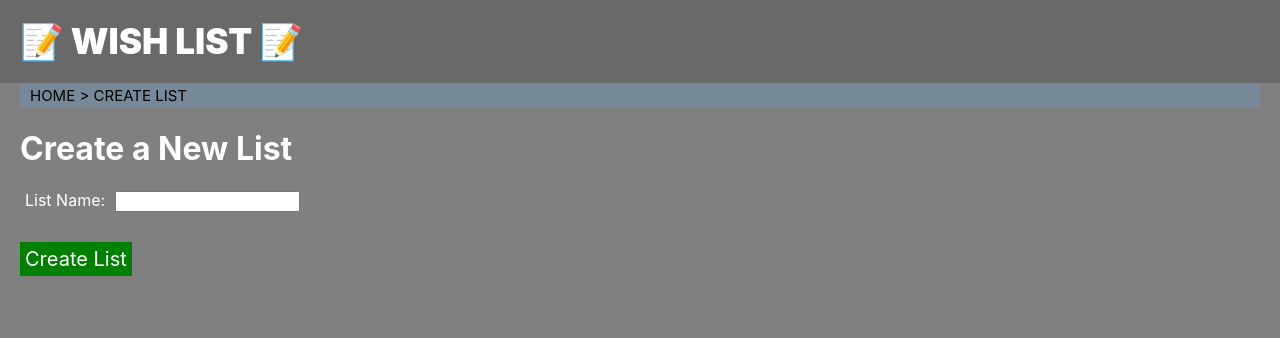
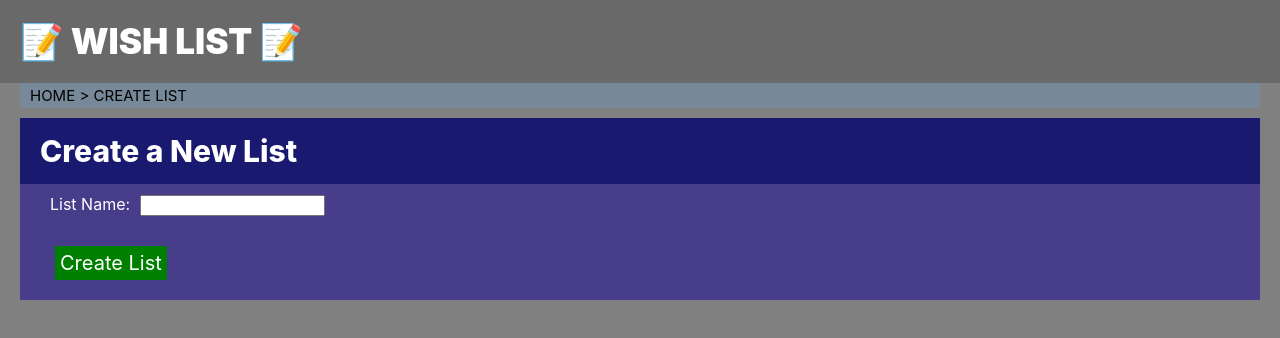
Before and after one commit to robertojrodriguez21/wish-list, a React (Create React App) app in the folder client/: page /createList in a window 1280 px wide. Shown: the top 338 px of the page. Built offline with nearby package versions, Linux system fonts and the light colour scheme; no server answers.

Commit message:
Style create list component

```diff
--- a/client/src/App.css
+++ b/client/src/App.css
@@ -29,6 +29,11 @@ main {
   margin: 10px 25px;
 }
 
+.create-list-form {
+  background-color: darkslateblue;
+  padding: 10px 25px;
+}
+
 .list-card-name {
   text-align: center;
   padding: 10px 20px;
@@ -37,7 +42,7 @@ main {
   font-weight: 700;
 }
 
-.list-name {
+.list-name, .create-list-title {
   padding: 15px 20px;
   background-color: midnightblue;
   font-size: 30px;
--- a/client/src/components/CreateList.jsx
+++ b/client/src/components/CreateList.jsx
@@ -16,8 +16,8 @@ const CreateList = (props) => {
       <div className='breadcrumbs'>
         <Link to={'/'}>HOME</Link> {'>'} CREATE LIST
       </div>
-      <h1>Create a New List</h1>
-      <form className="list-form" onSubmit={ handleSubmit }>
+      <div className='create-list-title'>Create a New List</div>
+      <form className="create-list-form" onSubmit={ handleSubmit }>
         <label>List Name: </label>
         <input type='text' value={newList.name} onChange={props.handleListChange} name={'name'}></input>
         <br></br><br></br>
```
